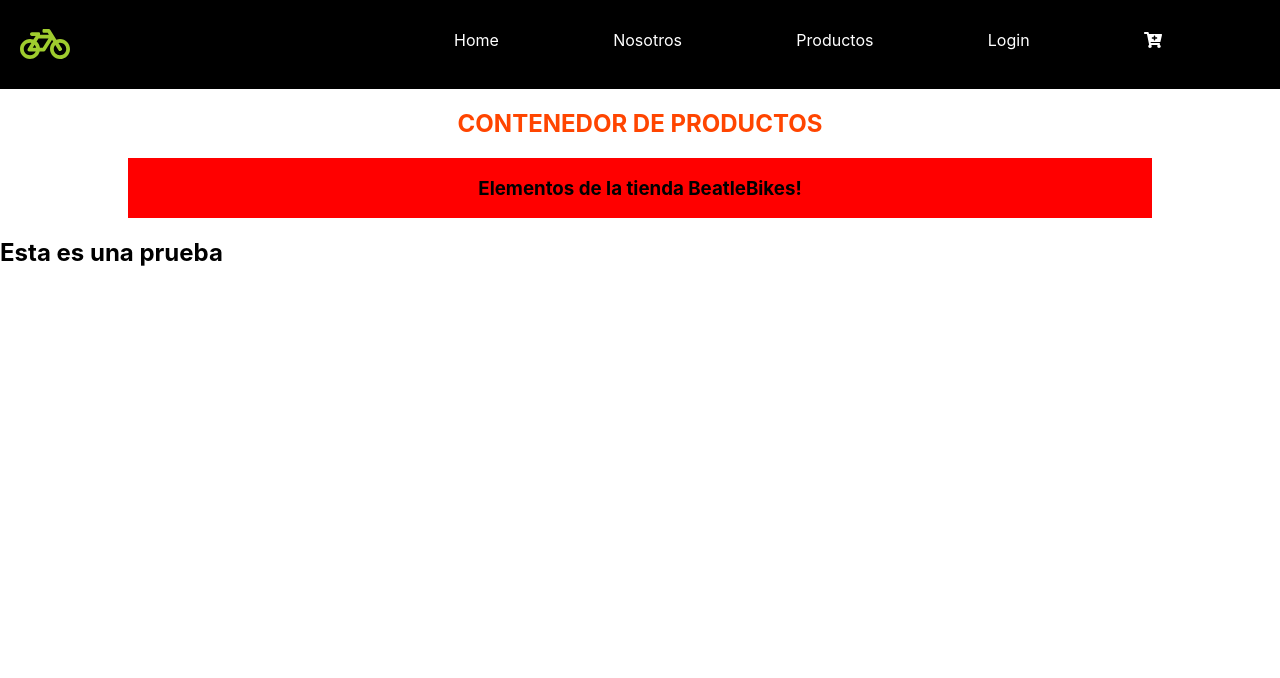
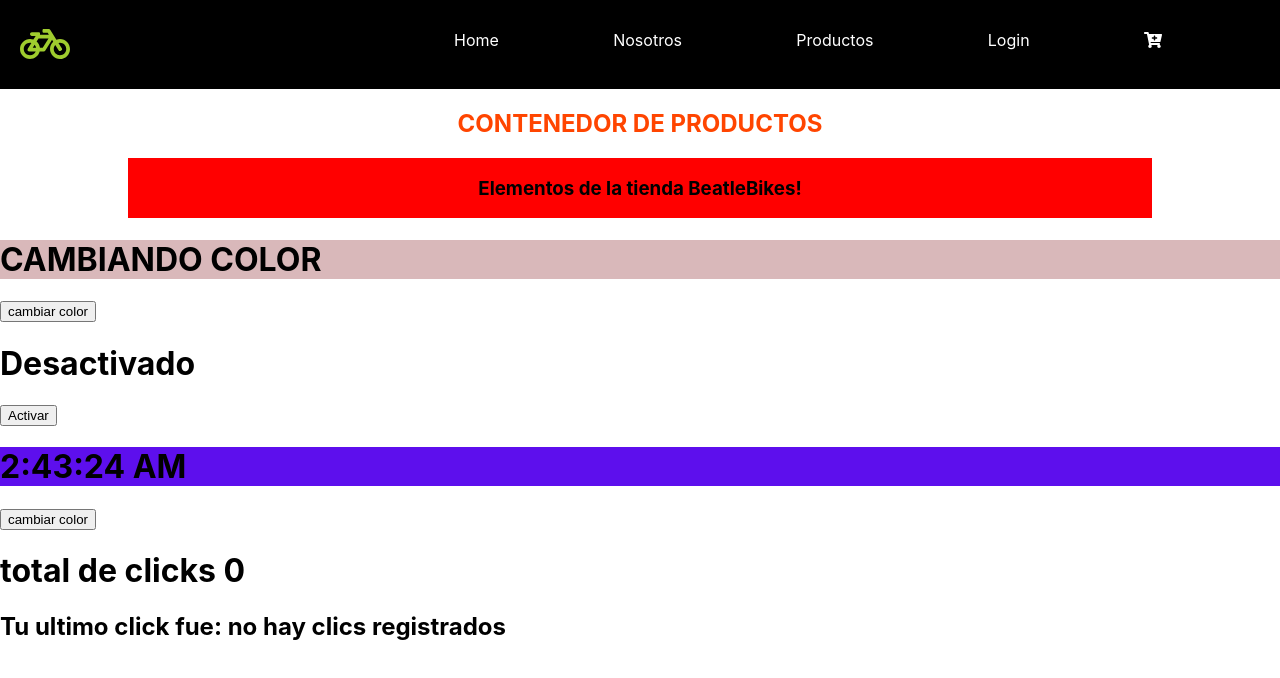
Before and after one commit to diegomez-ang/ReactCoder, a React (Create React App) app: page / in a window 1280 px wide. Shown: the top 678 px of the page. Built offline with nearby package versions, Linux system fonts and the light colour scheme.

Commit message:
parte 1 de la clase 5

```diff
--- a/public/index.html
+++ b/public/index.html
@@ -24,7 +24,7 @@
       work correctly both with client-side routing and a non-root public URL.
       Learn how to configure a non-root public URL by running `npm run build`.
     -->
-    <title>React App</title>
+    <title>CoderHouse React</title>
   </head>
   <body>
     <noscript>You need to enable JavaScript to run this app.</noscript>
--- a/src/App.js
+++ b/src/App.js
@@ -1,19 +1,24 @@
 
 import './App.css';
-import Clase4 from './components/pages/Clase4';
 import NavBar from './components/pages/NavBar';
 import ItemListcontainer from './components/pages/ItemListContainer';
-import Text from './components/pages/Text';
-import Clase5 from './components/pages/Clase5';
-
-
+import PropsExample from './components/pages/PropsExample'
+import FunctionalComponentStateExample from './components/pages/FunctionalComponentStateExample';
+import ClassComponentLifeCycles from './components/pages/ClassComponentLifeCycles';
+import FunctionComponentLifeCycles from './components/pages/FunctionComponentLifeCycles';
+import ClickTracker from './components/pages/ClickTracker';
 
 function App() {
   return ( //todo lo que pasa en el explorador sale de aqui
     <div className='container'>
       <NavBar/>
       <ItemListcontainer/>
-      <Clase5/>
+      <PropsExample/>
+      <FunctionalComponentStateExample/>
+      {/* <ClassComponentLifeCycles/> */}
+      <FunctionComponentLifeCycles/>
+      <ClickTracker/>
+
     </div>
 
   );
--- a/src/components/pages/Clase5.js
+++ /dev/null
@@ -1,9 +0,0 @@
-import react from 'react'
-
-export default function Clase5(){
-    return(
-        <div>
-            <h2> Esta es una prueba</h2>
-        </div>
-    )
-}
--- /dev/null
+++ b/src/components/pages/ClassComponentLifeCycles.js
@@ -0,0 +1,56 @@
+import React, { Component } from 'react';
+/*Los life cycles se refieren a lo que sucede con un componente durante su creacion, actualizacion y destruccion */
+/*Reacta tiene metodos de controlar lo que sucede durant el ciclo de vida de cada componente */
+
+export default class ClassComponentLifeCycles extends Component{
+    constructor(props){
+        super(props)
+         /*tiene dos state el color y el date se separa con comas (,) */
+        this.state = {
+            date:new Date(),
+            color: Math.floor(Math.random()*16777215).toString(16)
+        }
+    }
+    /*ComponentDidMount
+     es un cycle events method y nospermite controlar lo que sucede justo despues del render de nuestro componente
+
+     componentDidUpdate similar al Mount pero captura cualquier cambio.
+    */
+   componentDidMount(){
+       /*los eventos del componente se activan despues de que el render del componente ha finalizado*/
+       this.timer = setInterval(()=> this.tick(),1000);
+       /*con el set interval le pedimos que ejecute el method tick cada segundo (linea 38), cada vez que el componente esta renderizado*/
+
+       document.addEventListener('click', (e)=>{
+           /*en este caso le pedimos que el addEventListener en lo que el render del componene este completo */
+           this.setState({
+               color: Math.floor(Math.random()*16777215).toString(16)
+           })
+       })
+   }
+   componentDidUpdate(prevProps, PrevState){
+       /* los eventos en el componentDidUpdate se activan siempre que ocurre algun cambio en el render
+       PrevProps y PrevState nos ayudaran a filtrar que cambios deben disparar eventos y que no
+
+       if(PrevState.color !== this.state.color){
+           alert(`Cambio el color`)
+       }*/
+   }
+   /* El metodo Tick que llamamos en el ComponentDidMount cambia el valor de nuestro state date y vuelve a hacer el render de nuestro reloj */
+   tick(){
+       this.setState({
+           date:new Date()
+       })
+   }
+
+   render(){
+       return(
+           <div>
+               <h1 style={{backgroundColor:'#'+ this.state.color}}>
+                   {this.state.date.toLocaleTimeString()}
+               </h1>
+
+           </div>
+       )
+   }
+}
--- /dev/null
+++ b/src/components/pages/ClickTracker.js
@@ -0,0 +1,33 @@
+import React from 'react'
+import { useState, useEffect } from 'react'
+
+export default function ClickTracker(){
+
+    const [count, setCount] = useState(0)
+    const [date, setDate] = useState(new Date)
+
+    useEffect(()=>{
+        window.addEventListener('click',getClick)
+
+        return () =>{
+            window.removeEventListener('click', getClick)
+
+        }
+    })
+
+    const getClick= ()=>{
+        setCount(count+1);
+        setDate(new Date());
+    }
+
+
+
+    return(
+        <div>
+            <h1>total de clicks {count}</h1>
+            <h2>Tu ultimo click fue: {count == 0 ?
+            'no hay clics registrados': date.toLocaleTimeString()}</h2>
+        </div>
+
+    )
+}
--- /dev/null
+++ b/src/components/pages/FunctionComponentLifeCycles.js
@@ -0,0 +1,41 @@
+import { faTicketAlt } from '@fortawesome/free-solid-svg-icons';
+import React from 'react'
+
+/*Para controlar los lyfe cycles en un function component se debe importar el useEffect HOOK */
+
+import { useState, useEffect} from 'react'
+
+export default function FunctionComponentLifeCycles(){
+
+    const [date,setDate] = useState(new Date);
+    const [bgColor, setbgColor] = useState(Math.floor(Math.random()*16777215).toString(16))
+
+    /*useEffect cumple las funciones de
+        componentDidMount()
+        componentDidUpdate()
+        componentWillUnmount() de un class component */
+
+        /* con esta sintaxis useEffect cumple las mismas funciones de componentDidMount() */
+        useEffect(()=>{
+            setInterval(()=>{
+                tick();
+            },1000)
+        })
+         /*useEffect(()=>{
+            alert('cambio de color');
+           agragandole un valor de nuestro state al final del use effect podemos activar nuestro evento, cada vez que se actualice el state
+        },[bgColor])*/
+
+    const tick = ()=>{
+        setDate(new Date);
+    }
+
+    return(
+        <div>
+            <h1 style={{backgroundColor:'#'+bgColor}}>{date.toLocaleTimeString()}</h1>
+            <button onClick={()=>{
+                   setbgColor(Math.floor(Math.random()*16777215).toString(16))
+               }}>cambiar color</button>
+        </div>
+    )
+}
--- /dev/null
+++ b/src/components/pages/FunctionalComponentStateExample.js
@@ -0,0 +1,18 @@
+import { directive } from '@babel/types'
+import React from 'react'
+//Para poder usar SetState en una funcion es necesario importar el hook useState
+import { useState } from 'react'
+
+export default function FunctionalComponentStateExample(){
+    /*el Hook useState nos permite crear un array de variables donde en este caso State es el valor mutable y setState funciona para pasar el valor a nuestro State e iniciar el Re-render del componente */
+
+const [state, setState]=useState(['Desactivado'])/*dentro de useState debemos colocar el valor por defecto, en este caso un string, debe tener siempre un valor inicial */
+
+return(
+    <div>
+        <h1>{state}</h1>
+        {/* es importante que los set state esten siempre dento de una funcion para evitar reders infinitos*/}
+        <button onClick={()=> setState('Activado')}>Activar</button>
+    </div>
+)
+}
--- /dev/null
+++ b/src/components/pages/PropsExample.js
@@ -0,0 +1,24 @@
+
+import React, { Component} from'react'
+
+export default class ClassComponentStateExample extends Component {
+    constructor(props){
+        super(props)
+        /*this.state es una funcion especial de react que cada vez que cambia la misma vuelve a realizar un render del componente */
+        this.state = {
+            color: Math.floor(Math.random()*16777215).toString(16)
+        }
+    }
+    render(){
+        return(
+            <div style={{alignItems:'center'}}>
+                <h1 style={{backgroundColor:'#' + this.state.color,  transition:'500ms ease-in-out'}}>CAMBIANDO COLOR </h1>
+                {/*Usando el setState() podemos darle un nuevo valor al state */}
+                <button onClick={()=> this.setState({
+                    color:Math.floor(Math.random()*16777215).toString(16)
+                })}>cambiar color</button>
+
+            </div>
+        )
+    }
+}
```
Also changed, not shown: src/components/pages/ComponentProps.js (added).
